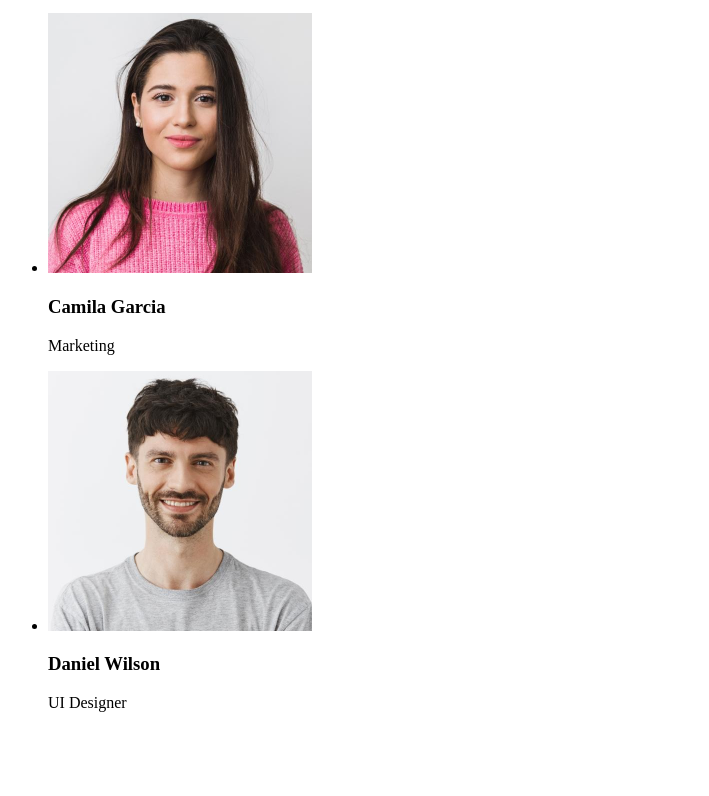
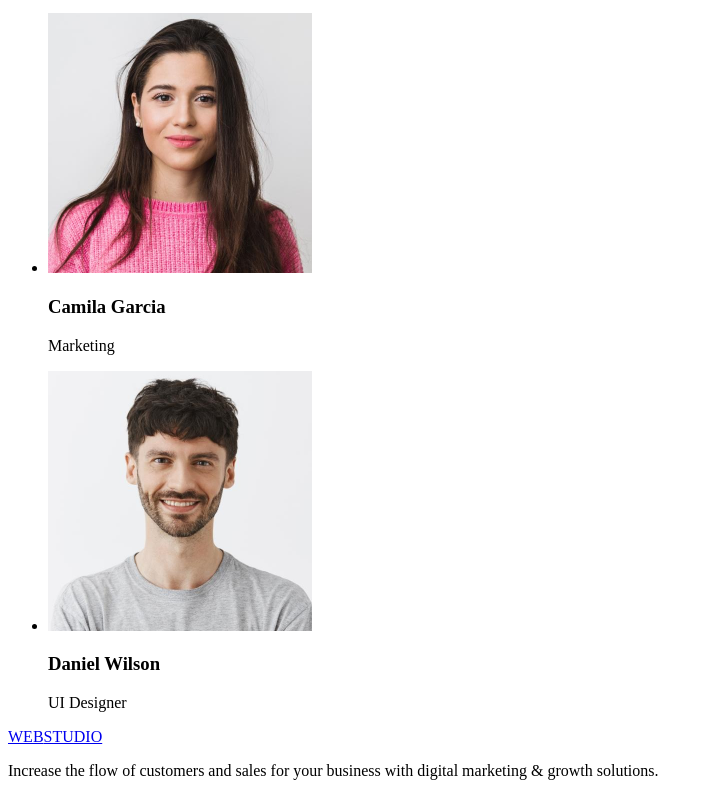
Before and after one commit to Alinch96/goit-markup-hw-01, a plain HTML site: page index.html in a window 1280 px wide. Shown: the part 1309-2105 px from the top of the page, without its empty margins (0-709 px from the left). Before the commit the page ends 2037 px from the top, so only its background shows below. Drawn offline with Linux system fonts and the light colour scheme.

Commit message:
Finish <footer> part of the <body> in the index.html file

```diff
--- a/index.html
+++ b/index.html
@@ -2,7 +2,10 @@
 <html lang="en">
     <head>
         <meta charset="UTF-8">
-    <meta name="description" content="WebStudio description meta tag content">
+        <meta
+            name="description"
+            content="WebStudio description meta tag content"
+        />
         <title>webstudio</title>
     </head>
 
@@ -117,5 +120,14 @@
                 </ul>
             </section>
         </main>
+
+        <footer>
+            <a href="#">WEB<span>STUDIO</span></a>
+
+            <p>
+                Increase the flow of customers and sales for your business
+                with digital marketing & growth solutions.
+            </p>
+        </footer>
     </body>
 </html>
```
Lines whose indentation alone changed are shown as unchanged.
